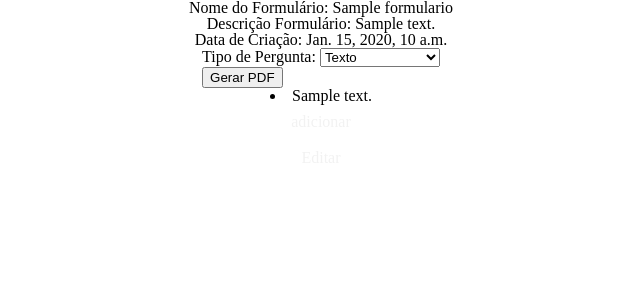
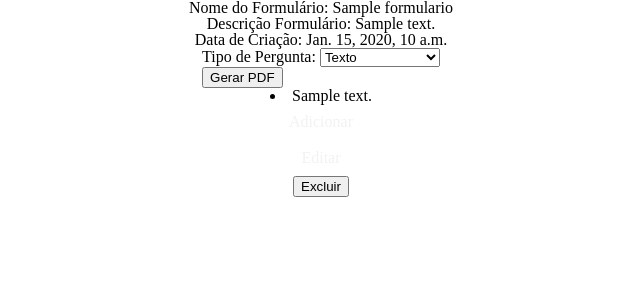
Before and after one commit to arturmartinho/sprint-session-dp2024-1, a Django app: template notes/templates/detalhes_formulario.html in a window 1280 px wide. Shown: the part 16-316 px from the top of the page, without its empty margins (319-959 px from the left). Run offline with Django 4.2, Linux system fonts and the light colour scheme; the template is opened without the code that fills it: values that come from a table or form of the project are taken from there, others are empty; tables that the repository leaves empty hold one stand-in row (values such as "Sample post"); parts of the project's set-up code (start-up, migrations or seed data) failed here and were passed over.

Commit message:
botao de excluir no formulario

```diff
--- a/notes/templates/detalhes_formulario.html
+++ b/notes/templates/detalhes_formulario.html
@@ -40,12 +40,16 @@
     {% for perg in perguntas %}
     <li>{{ perg.texto }}</li>
     {% if perg.id in lista_id %}
-    <a href="/remover_pergunta/{{ formulario.id }}/{{ perg.id }}">remover</a>
+        <a href="/remover_pergunta/{{ formulario.id }}/{{ perg.id }}">Remover</a>
     {% else %}
-    <a href="/adicionar_pergunta/{{ formulario.id }}/{{ perg.id }}">adicionar</a>
+        <a href="/adicionar_pergunta/{{ formulario.id }}/{{ perg.id }}">Adicionar</a>
     {% endif %}
     <a href="/editar_pergunta/{{ perg.id }}">Editar</a>
-    {% endfor %}
+    <form action="{% url 'excluir_pergunta' perg.id %}" method="post">
+        {% csrf_token %}
+        <button type="submit">Excluir</button>
+    </form>
+{% endfor %}
 
 </body>
 </html>
--- a/notes/urls.py
+++ b/notes/urls.py
@@ -12,4 +12,5 @@
     path('adicionar_pergunta/<int:formulario_id>/<int:pergunta_id>/',views.adicionar_pergunta, name='adiciona_pergunta'),
     path('remover_pergunta/<int:formulario_id>/<int:pergunta_id>/',views.remover_pergunta, name='remover_pergunta'),
     path('editar_pergunta/<int:pergunta_id>/', views.editar_pergunta, name='editar_pergunta'),
+    path('excluir_pergunta/<int:pergunta_id>/', views.excluir_pergunta, name='excluir_pergunta')
 ]
```
